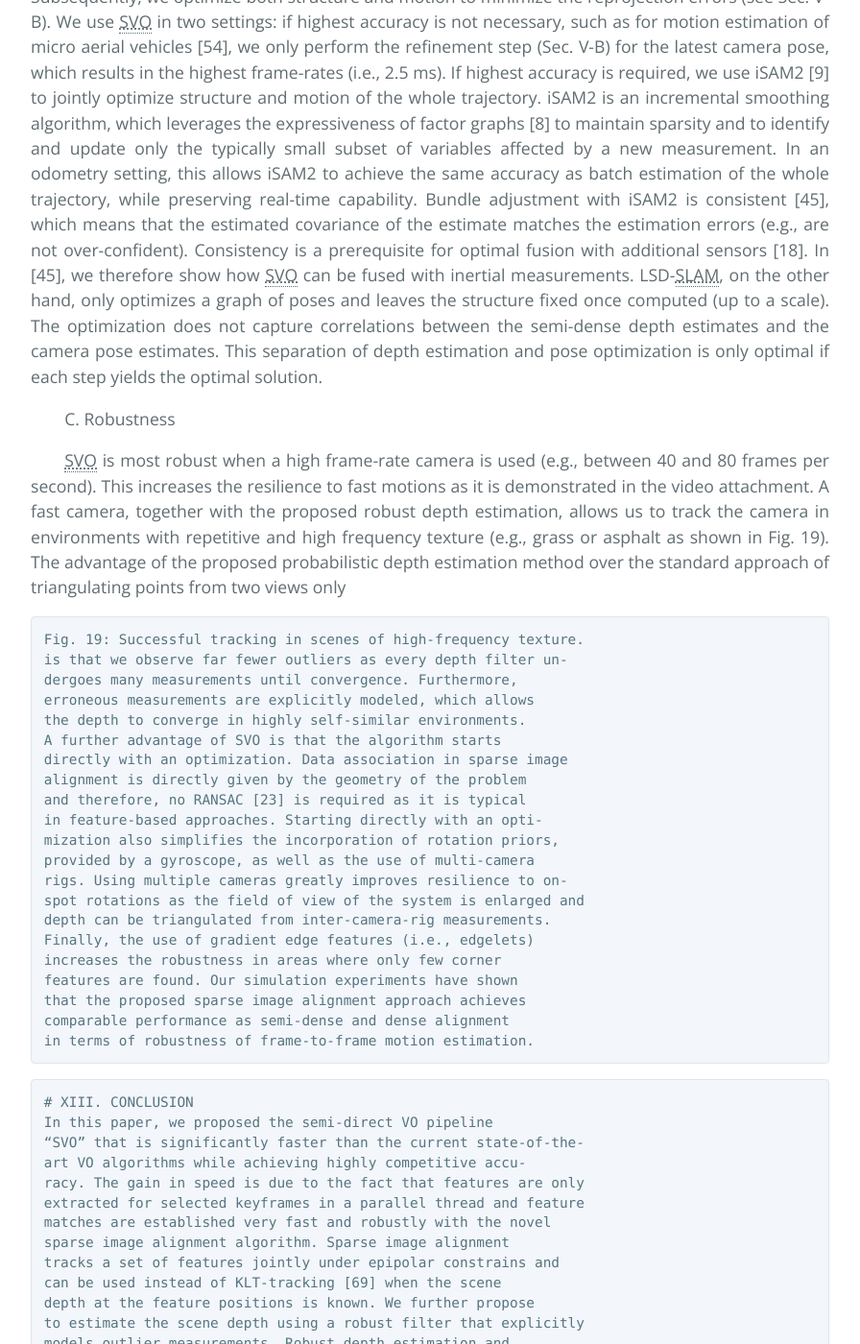
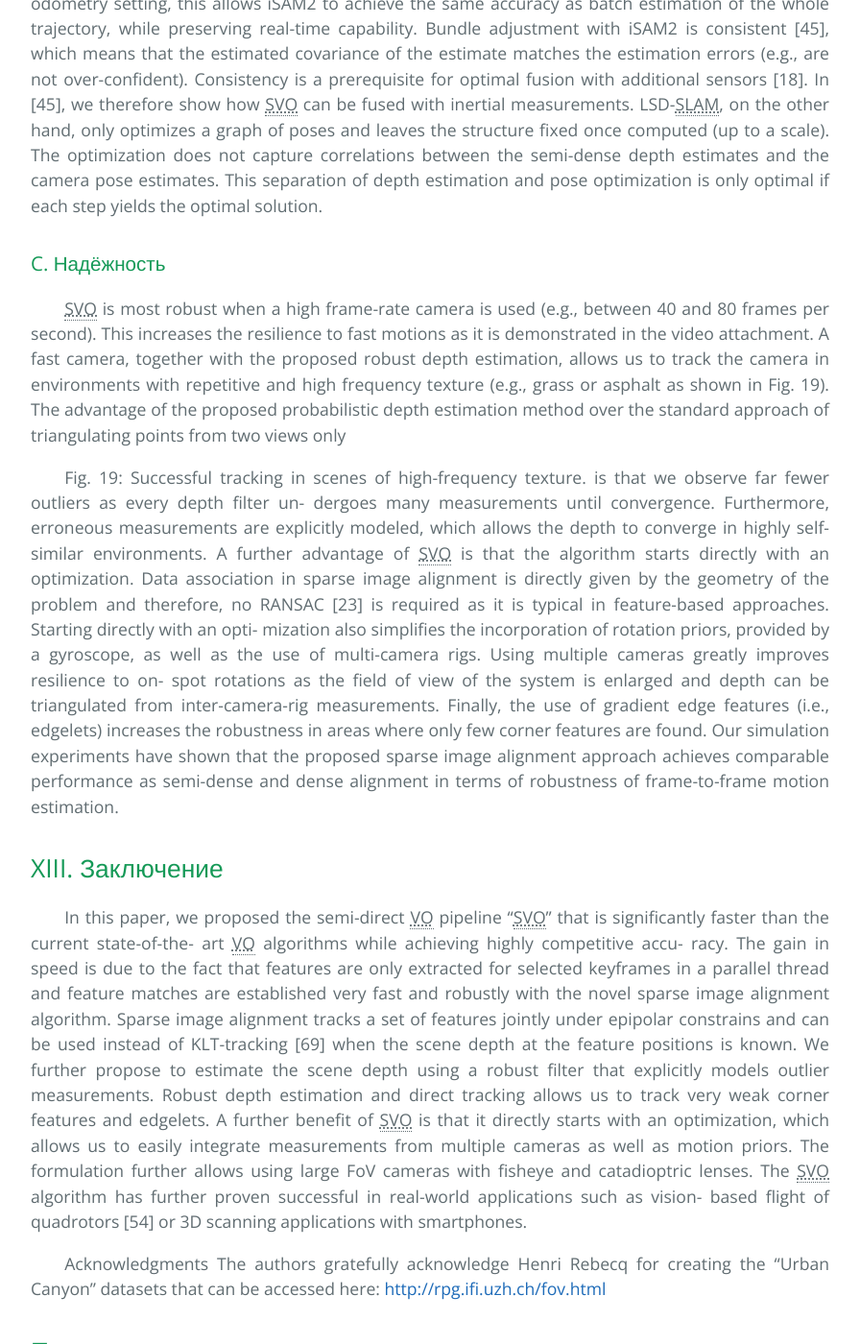
Before and after one commit to i-v-s/slam, a Jekyll site: the page built from svo2.md, in a window 1280 px wide and 1400 px high, scrolled down 30021 px. Shown: the whole window at 96% size, without its empty margins (192-1088 px from the left). Built offline with Jekyll 4.4.1, drawn with Linux system fonts in a browser that asks for light colours; our own code applies the rules of GitHub Pages for plain Markdown files; formulas are drawn with MathJax 3; some of the changed text lies outside the part shown.

Commit message:
Updated svo2.md

````diff
--- a/svo2.md
+++ b/svo2.md
@@ -3,9 +3,9 @@
 
 Перевод работы [SVO: Semi-Direct Visual Odometry for Monocular and Multi-Camera Systems](http://rpg.ifi.uzh.ch/docs/TRO16_Forster-SVO.pdf)
 
-# О работе
-
-## Авторы
+## О работе
+
+### Авторы
 ```
 Christian Forster, Zichao Zhang, Michael Gassner, Manuel Werlberger, Davide Scaramuzza
 ```
@@ -13,7 +13,7 @@ Christian Forster, Zichao Zhang, Michael Gassner, Manuel Werlberger, Davide Scar
 Швейцарским Национальным Фондом (номер проекта 200021-143607, Рой летящих камер), Национальным центром компетенции в исследовательской робототехнике (NCCR),
 the UZH Forschungskredit, and the SNSF-ERC Starting Grant.
 
-## Краткое описание
+### Краткое описание
 
 Прямые методы визуальной одометрии (VO)
 стали весьма популярны, поскольку способны использовать информацию
@@ -39,10 +39,10 @@ the UZH Forschungskredit, and the SNSF-ERC Starting Grant.
 *[SLAM]: Simultaneous Localization and Mapping - навигация с одновременным составлением карты
 *[V-SLAM]: Visual Simultaneous Localization and Mapping - навигация по изображению с одновременным составлением карты
 
-## Дополнительный материал
+### Дополнительный материал
 [Видео экспериментов](https://youtu.be/hR8uq1RTUfA)
 
-# I. Введение
+## I. Введение
 
 На протяжении последних десятилетий очень активным полем исследования была
 оценка движения камеры с шестью степенями свободы на основании данных из видеопотока [1-6].
@@ -136,7 +136,7 @@ the UZH Forschungskredit, and the SNSF-ERC Starting Grant.
 мы предоставим некоторые новые результаты экспериментов со сравнением
 относительно предшествующих работ.
 
-# II. Связанные работы
+## II. Связанные работы
 
 Методы, реализующие одновременное определение позиции камеры и воссоздание
 структуры сцены, можно условно разделить на два класса:
@@ -260,7 +260,7 @@ pixels at corners and along image intensity gradients.
 of structure and motion where it is also possible to include
 inertial measurements, как мы показали в предыдущей работе [45].
 
-# III. Обзор программной архитектуры
+## III. Обзор программной архитектуры
 
 ![Потоки отслеживания и построения карты]({{site.baseurl}}/svo2/fig1.svg)
 *Рис. 1. Конвеер слежения и построения карты*
@@ -295,7 +295,7 @@ along intensity gradient edges. Фильтры инициализируются
 становится достаточно мала, происходит вставка в карту новой трёхмерной точки
 для непосредственного использования при оценке движения.
 
-# IV. Принятая нотация
+## IV. Принятая нотация
 ![Изменение относительной позы]({{site.baseurl}}/svo2/fig2.png)
 
 *Рис. 2. Изменение относительного положения $$ T_{k, k − 1} $$ между текущим и предыдущим
@@ -325,14 +325,14 @@ $$k$$ в камере $$C$$. Модели проецирования извес
 может быть спроецирована на $$k$$-тый кадр
 с помощью выражения $$ _{k} \rho = T_{kW} \;  _{W} \rho $$.
 
-# V. Оценка движения камеры
+## V. Оценка движения камеры
 
 В этом разделе мы описываем предлагаемый полупрямой подход к оценке движения,
 который предполагает, что позиции
 некоторых трёхмерных точек, соответствующих особенностям в предыдущих кадрах
 известны из прошлой оценки глубины.
 
-## A. Разрежённое совмещение изображений
+### A. Разрежённое совмещение изображений
 
 Минимизируя разницу интенсивностей пикселей (фотометрическую ошибку), принадлежащих
 одной и той же точке в пространстве, можно произвести сопоставление изображения с моделью,
@@ -439,7 +439,7 @@ $$
 проблемы наименьших квадратов, например [Левенберга — Марквардта](https://ru.wikipedia.org/wiki/%D0%90%D0%BB%D0%B3%D0%BE%D1%80%D0%B8%D1%82%D0%BC_%D0%9B%D0%B5%D0%B2%D0%B5%D0%BD%D0%B1%D0%B5%D1%80%D0%B3%D0%B0_%E2%80%94_%D0%9C%D0%B0%D1%80%D0%BA%D0%B2%D0%B0%D1%80%D0%B4%D1%82%D0%B0)
 (Levenberg-Marquardt). В [приложении](#Приложение) содержится больше подробностей по оптимизации, включая найденные аналитически Якобианы.
 
-## B. Расслабление и оптимизация
+### B. Расслабление и оптимизация
 
 Разрежённое сопоставление изображений &mdash; эффективный способ оценки
 относительного движения между соседними кадрами. Но, с другой стороны,
@@ -615,7 +615,7 @@ can be extended to include inertial measurements.
 летательных аппаратов [20, 54]) достаточно оптимизировать раздельно
 последнее положение камеры и пространственные точки.
 
-# VI. Построение карты
+## VI. Построение карты
 
 В предыдущем разделе предполагалось,
 что нам известна глубина изображения
@@ -800,7 +800,7 @@ matches are frequent.
 In [39] we demonstrate how the same depth filter can be
 used fordensemapping.
 
-# VII. Использование камер с широким углом обзора
+## VII. Использование камер с широким углом обзора
 
 To model large optical distortion, such as fisheye and
 catadioptric (see Fig. 8), we use the camera model proposed
@@ -820,7 +820,7 @@ For each sample, we apply the camera projection modelπ(·)
 to obtain the corresponding pixel coordinate on the curved
 epipolar line.
 
-# VIII. Использование нескольких камер
+## VIII. Использование нескольких камер
 
 The proposed motion estimation algorithm starts with an
 optimization of the relative poseTkk− 1. Since in Sec. V-A
@@ -861,7 +861,7 @@ refer the optimizations to a central body frame, which requires
 us to include the extrinsic calibrationTCBin the Jacobians as
 shown in the Appendix.
 
-# IX. Использование кинематических предсказаний
+## IX. Использование кинематических предсказаний
 
 В окружениях, не изобилующих деталями, во время резких движений, или в случае
 движущихся препятствий может оказаться очень полезным использование
@@ -896,7 +896,7 @@ Note that the same cost function can be added to the bundle
 adjustment step. За дополнительными деталями по решению уравнения (12),
 мы отправляем интересующихся читателей в Приложение.
 
-# X. Подробности реализации
+## X. Подробности реализации
 
 В этом разделе мы дополнительно разъясняем различные
 особенности нашей реализации.
@@ -909,7 +909,7 @@ cameras. The relative pose of each camera to the body frameTBCjis known
 from extrinsic calibration and the goal is to estimate the relative motion of
 the body frameTkk− 1.
 
-## A. Запуск
+### A. Запуск
 
 При инициализации алгоритма, для получения положения
 первых двух ключевых кадров и первичной карты
@@ -918,7 +918,7 @@ the body frameTkk− 1.
 При использовании нескольких камер,
 первичная карта создаётся путём сопоставления стереопар.
 
-## B. Разрежённое сопоставление изображения
+### B. Разрежённое сопоставление изображения
 
 For sparse image alignment, we use a patch size of 4 × 4
 pixels. In the experimental section we demonstrate that the
@@ -939,7 +939,7 @@ initialize feature alignment. To increase the robustness against
 dynamic obstacles, occlusions and reflections, we additionally
 employ a robust cost function [24, 34].
 
-## C. Сопоставление особенностей
+### C. Сопоставление особенностей
 
 Для сопоставления особенностей, мы используем
 области изображения размером 8 × 8 пикселей.
@@ -949,7 +949,7 @@ employ a robust cost function [24, 34].
 Чтобы гарантировать постоянные затраты времени на кадр,
 во всех экспериментах максимальное количество сверяемых особенностей &mdash; 180.
 
-## D. Построение карты
+### D. Построение карты
 
 В потоке построения карты, мы делим изображение на ячейки заданного
 размера (например, 32 на 32 пикселя). Для каждого ключевого кадра,
@@ -980,7 +980,7 @@ semi-dense use just the pixels with high intensity gradient, and the proposed
 sparse approach uses selected pixels at corners or along intensity gradient
 edges.
 
-# XI. Экспериментальная проверка
+## XI. Экспериментальная проверка
 
 Предлагаемая система визуальной одометрии была реализована на языке C++ и
 проверена по критериям точности, устойчивости к сбоям, и
@@ -994,7 +994,7 @@ edges.
 мы сравнили полную систему в различных конфигурациях с
 новейшими аналогами на 22-ух тестовых последовательностях.
 
-## A. Сопоставление изображения: от разрежённого к плотному
+### A. Сопоставление изображения: от разрежённого к плотному
 
 In this section we evaluate the robustness of the proposed
 sparse image alignment algorithm (Sec. V-A) and compare
@@ -1139,7 +1139,7 @@ evaluation of this trade-off would ideally incorporate the power
 consumption of both the camera and processors, which is out
 of the scope of this evaluation.
 
-B. Real and Synthetic Experiments
+### B. Real and Synthetic Experiments
 
 In this section, we compare the proposed algorithm against
 the state of the art on real and synthetic datasets. Therefore,
@@ -1511,19 +1511,18 @@ not able to initialize LSD-SLAM on this dataset. A more in-
 depth evaluation of the benefit of large FoV cameras for SVO
 is provided in [61].
 ```
-```
-XII. DISCUSSION
-In this section we discuss the proposed SVO algorithm in
-terms of efficiency, accuracy, and robustness.
-```
-```
-A. Efficiency
+
+## XII. Обсуждение
+
+В этом разделе мы обсудим предлагаемый алгоритм SVO по
+характеристикам эффективности, точности, и надёжности.
+
+### A. Эффективность
+
 Feature-based algorithms incur a constant cost of feature
 and descriptor extraction per frame. For example, ORB-SLAM
 requires 11 milliseconds per frame for ORB feature extraction
 only [22]. This constant cost per frame is a bottleneck for
-```
-
 feature-based VO algorithms. On the contrary, SVO does not
 have this constant cost per frame and benefits greatly from the
 use of high frame-rate cameras. SVO extracts features only for
@@ -1572,7 +1571,7 @@ camera pose estimates. This separation of depth estimation
 and pose optimization is only optimal if each step yields the
 optimal solution.
 
-C. Robustness
+### C. Надёжность
 
 SVO is most robust when a high frame-rate camera is used
 (e.g., between 40 and 80 frames per second). This increases
@@ -1584,7 +1583,6 @@ grass or asphalt as shown in Fig. 19). The advantage of
 the proposed probabilistic depth estimation method over the
 standard approach of triangulating points from two views only
 
-```
 Fig. 19: Successful tracking in scenes of high-frequency texture.
 is that we observe far fewer outliers as every depth filter un-
 dergoes many measurements until convergence. Furthermore,
@@ -1606,9 +1604,9 @@ features are found. Our simulation experiments have shown
 that the proposed sparse image alignment approach achieves
 comparable performance as semi-dense and dense alignment
 in terms of robustness of frame-to-frame motion estimation.
-```
-```
-# XIII. CONCLUSION
+
+## XIII. Заключение
+
 In this paper, we proposed the semi-direct VO pipeline
 “SVO” that is significantly faster than the current state-of-the-
 art VO algorithms while achieving highly competitive accu-
@@ -1630,13 +1628,12 @@ fisheye and catadioptric lenses. The SVO algorithm has further
 proven successful in real-world applications such as vision-
 based flight of quadrotors [54] or 3D scanning applications
 with smartphones.
-```
 
 Acknowledgments The authors gratefully acknowledge
 Henri Rebecq for creating the “Urban Canyon” datasets that
 can be accessed here: [http://rpg.ifi.uzh.ch/fov.html](http://rpg.ifi.uzh.ch/fov.html)
 
-# Приложение
+## Приложение
 
 In this section, we derive the analytic solution to the multi-
 camera sparse-image-alignment problem with motion prior.
@@ -1646,8 +1643,6 @@ body motionTBB− 1 by minimizing the intensity residualrICi
 of corresponding pixels in subsequent images. Corresponding
 pixels are found by means of projecting a known point on the
 scene surfaceρi
-
-### .
 
 =B− 1 ρi(prefix B− 1 denotes that the point
 is expressed in the previous frame of reference) into images of
@@ -1660,12 +1655,10 @@ the iterator variable∆uto sum the intensities over a small
 patchP. We further assume that a prior of the incremental
 body motion ̃Tkk− 1
 
-### .
 
 = ( ̃R,p ̃)is given. The goal is to find the
 incremental camera rotation and translationTkk− 1
 
-### .
 
 = (R,p)
 that minimizes the sum of squared errors:
@@ -1720,33 +1701,27 @@ defined the image intensity and prior residuals as:
 
 rICi,∆u=.ICk
 
-### (
 
 ```
 π(TCB(Rρi+p)) + ∆u
 ```
-### )
 
 ```
 −ICk− 1
 ```
-### (
 
 ```
 π(TCBρi) + ∆u
 ```
-### )
 
 ```
 rR
 ```
-### .
 
 ```
 = log( ̃RTR)∨
 rp
 ```
-### .
 
 ```
 =p− ̃p (14)
@@ -1809,15 +1781,12 @@ log(R) =
 2 sin(φ)
 withφ= cos−^1
 ```
-### (
 
 ```
 tr (R)− 1
 2
 ```
-### )
-
-### .(18)
+ .(18)
 
 ```
 Note thatlog(R)∨=aφ, whereaandφare the rotation axis
@@ -1852,85 +1821,69 @@ rp(p+Rδp) (21)
 rICi(Rexp(δφ∧)) (22)
 =ICk
 ```
-### (
 
 ```
 π(TCB(Rexp(δφ∧)ρi+p))
 ```
-### )
 
 ```
 −ICk− 1
 ```
-### (
 
 ```
 π(TCBρi)
 ```
-### )
 
 ```
 (b)
 'ICk
 ```
-### (
 
 ```
 π(TCB(Rρi+p))
 ```
-### )
 
 ```
 −ICk− 1
 ```
-### (
 
 ```
 π(TCBexp(δφ∧)−^1 ρi)
 ```
-### )
 
 ```
 (c)
 'ICk
 ```
-### (
 
 ```
 π(TCB(Rρi+p))
 ```
-### )
 
 ```
 −ICk− 1
 ```
-### (
 
 ```
 π(TCB(I−δφ∧)ρi)
 ```
-### )
 
 ```
 (d)
 =ICk
 ```
-### (
 
 ```
 π(TCB(Rρi+p))
 ```
-### )
 
 ```
 −ICk− 1
 ```
-### (
 
 ```
 π(TCBρi+TCBρ∧iδφ)
 ```
-### )
 
 ```
 (e)
@@ -1940,11 +1893,6 @@ rICi(Rexp(δφ∧)) (22)
 ∂ICk− 1 (u)
 ∂u
 ```
-### ∣
-
-### ∣
-
-### ∣
 
 ```
 u=π(cρi)
@@ -1953,12 +1901,6 @@ u=π(cρi)
 ∂π(ρ)
 ∂ρ
 ```
-### ∣
-
-### ∣
-
-### ∣
-
 ```
 ρ=cρi
 ```
@@ -1969,43 +1911,35 @@ RCBρ∧iδφ
 rICi(p+Rδp) (23)
 =ICk
 ```
-### (
 
 ```
 π(TCB(Rρi+p+Rδp))
 ```
-### )
 
 ```
 −ICk− 1
 ```
-### (
 
 ```
 π(TCBρi)
 ```
-### )
 
 ```
 (b)
 'ICk
 ```
-### (
 
 ```
 π(TCB(Rρi+p))
 ```
-### )
 
 ```
 −ICk− 1
 ```
-### (
 
 ```
 π(TCB(ρi−δp))
 ```
-### )
 
 ```
 (e)
@@ -2015,12 +1949,6 @@ rICi(p+Rδp) (23)
 ∂ICk− 1 (u)
 ∂u
 ```
-### ∣
-
-### ∣
-
-### ∣
-
 ```
 u=π(cρi)
 ```
@@ -2028,11 +1956,6 @@ u=π(cρi)
 ∂π(ρ)
 ∂ρ
 ```
-### ∣
-
-### ∣
-
-### ∣
 
 ```
 ρ=cρi
@@ -2047,12 +1970,10 @@ logarithm:
 ```
 log
 ```
-### (
 
 ```
 exp(φ∧) exp(δφ∧)
 ```
-### )∨
 
 ```
 ≈φ+J−r^1 (φ)δφ, (24)
@@ -2120,15 +2033,11 @@ length(fx,fy)and camera center(cx,cy)takes the form
 ∂π(ρ)
 ∂ρ
 ```
-### =
-
-### [
 
 ```
 fxxz 0 −czx 2
 0 fyyz −czy 2
 ```
-### ]
 
 ```
 withρ= [x,y,z]T. (27)
@@ -2140,7 +2049,7 @@ To summarize, the Jacobians of the residuals are:
 ∂δφ
 ```
 
-## Список литературы
+### Список литературы
 
 1. S. Ullman. The Interpretation of Visual Motion. MIT
 Press: Cambridge, MA, 1979.
````
Also changed, not shown: other parts of svo2.md (+2 -25 lines).
